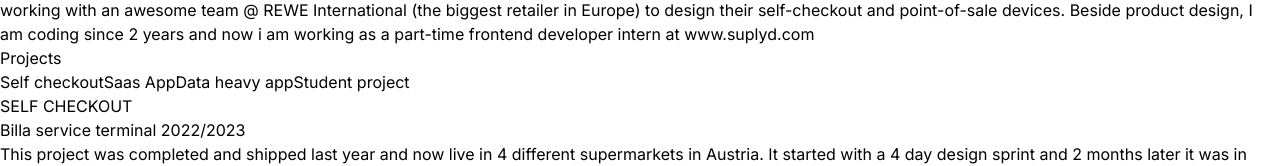
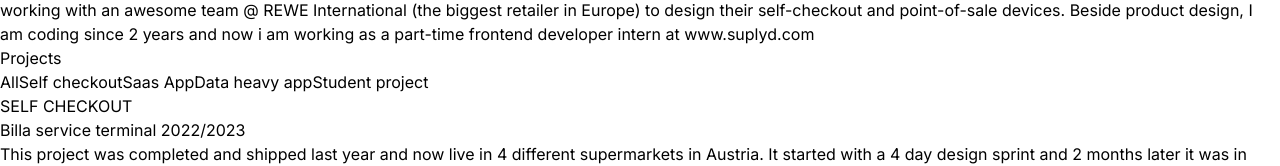
Before and after one commit to younis2516/portfolio-website-abdelhamid-younis, a Next.js app: page / in a window 1280 px wide. Shown: the part 763-929 px from the top of the page. Built offline with nearby package versions, Linux system fonts and the light colour scheme.

Commit message:
added the all-filter

```diff
--- a/components/Projects.tsx
+++ b/components/Projects.tsx
@@ -5,10 +5,10 @@
 import Project from './Project'
 import { useScrollIntoView } from '@/lib/hooks'
 const Projects = () => {
-    const [selectedType, setSelectedType] = useState<string | null>(null);
+    const [selectedType, setSelectedType] = useState<string | null>('All');
     const { ref } = useScrollIntoView('Projects', 0.3)
-    const projectTypes = ["Self checkout", "Saas App", "Data heavy app", "Student project"];
-    const filteredProjects = selectedType
+    const projectTypes = [ "All","Self checkout", "Saas App", "Data heavy app", "Student project"];
+    const filteredProjects = selectedType !="All"
     ? projectsData.filter((project) => project.project_type === selectedType)
         : projectsData;
 
```
